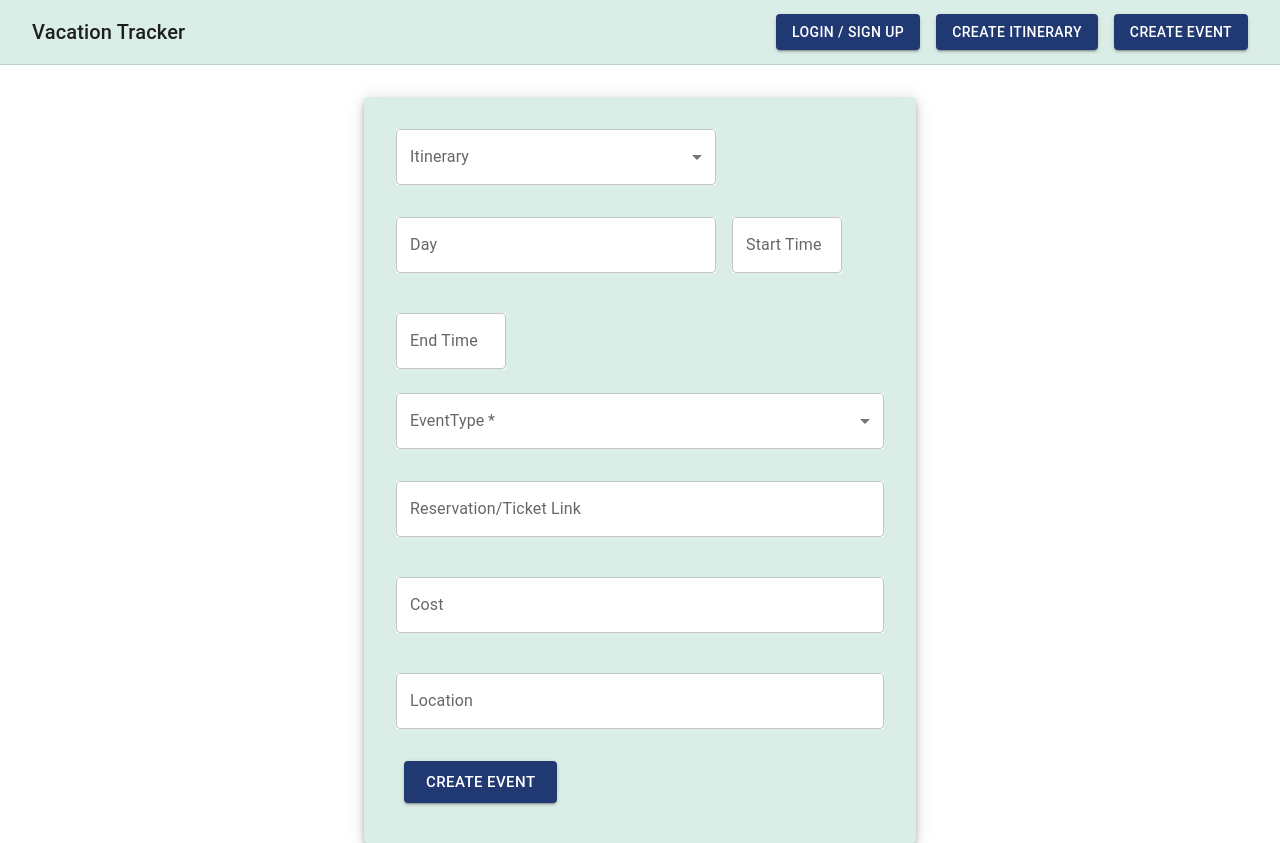
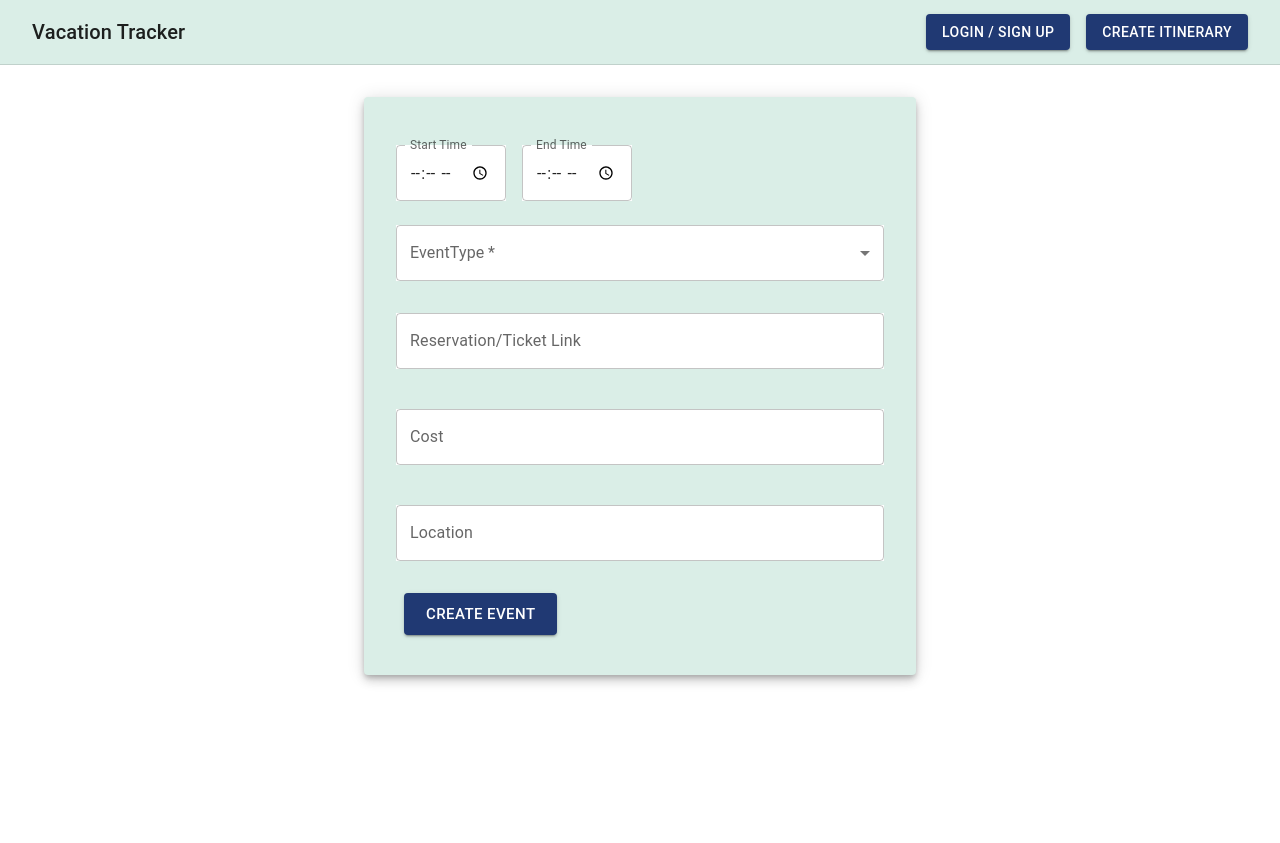
Before and after one commit to seamus0192/307-travel-project, a React (Create React App) app in the folder packages/travel-project-frontend/: page /itinerary/create-event in a window 1280 px wide. After the commit the page ends 800 px from the top, so only its background shows below. Built offline with nearby package versions, Linux system fonts and the light colour scheme.

Commit message:
fixed user flow for creating events

```diff
--- a/packages/travel-project-frontend/src/components/Header/Header.tsx
+++ b/packages/travel-project-frontend/src/components/Header/Header.tsx
@@ -80,20 +80,6 @@ const Header: React.FC = () => {
           >
             Create Itinerary
           </Button>
-          <Button
-            variant="contained"
-            sx={{
-              backgroundColor: "#203973",
-              ":hover": {
-                bgcolor: "#3355A8",
-              },
-              mx: 1,
-            }}
-            component={RouterLink}
-            to="/itinerary/create-event"
-          >
-            Create Event
-          </Button>
         </Box>
       </Toolbar>
     </AppBar>
--- a/packages/travel-project-frontend/src/pages/CreateEvent/CreateEvent.tsx
+++ b/packages/travel-project-frontend/src/pages/CreateEvent/CreateEvent.tsx
@@ -1,4 +1,4 @@
-import React, { useState, useEffect } from "react";
+import React, { useState } from "react";
 import {
   Container,
   TextField,
@@ -12,44 +12,42 @@ import {
   type SelectChangeEvent,
 } from "@mui/material";
 import Grid from "@mui/material/Unstable_Grid2";
-import { getItineraries } from "../../httpClient/itinerary";
+// import { getItineraries } from "../../httpClient/itinerary";
 import { createEvent } from "../../httpClient/event";
-import { type Itinerary } from "@prisma/client";
-import { useNavigate } from "react-router-dom";
+import { useLocation, useNavigate } from "react-router-dom";
 
 function CreateEvent(): React.ReactElement {
-  const [itenId, setItenId] = useState("");
-  const [day, setDay] = useState("");
   const [startTime, setStartTime] = useState("");
   const [endTime, setEndTime] = useState("");
   const [eventType, setEventType] = useState("");
   const [ticketLink, setTicketLink] = useState("");
   const [cost, setCost] = useState("");
   const [eventLocation, setEventLocation] = useState("");
-  const [itineraries, setItineraries] = useState<Itinerary[]>([]);
+  // const [itineraries, setItineraries] = useState<Itinerary[]>([]);
   const navigate = useNavigate();
+  const location = useLocation();
 
-  useEffect(() => {
-    const fetchItineraries = async (): Promise<void> => {
-      try {
-        const userId = localStorage.getItem("userId");
-        if (userId !== null) {
-          const fetchedItineraries = await getItineraries(parseInt(userId));
-          setItineraries(fetchedItineraries);
-        }
-      } catch (error) {
-        console.error("Error fetching itineraries:", error);
-      }
-    };
+  // useEffect(() => {
+  //   const fetchItineraries = async (): Promise<void> => {
+  //     try {
+  //       const userId = localStorage.getItem("userId");
+  //       if (userId !== null) {
+  //         const fetchedItineraries = await getItineraries(parseInt(userId));
+  //         setItineraries(fetchedItineraries);
+  //       }
+  //     } catch (error) {
+  //       console.error("Error fetching itineraries:", error);
+  //     }
+  //   };
 
-    fetchItineraries().catch(Error);
-  }, []);
+  //   fetchItineraries().catch(Error);
+  // }, []);
 
   const handleChange = (event: SelectChangeEvent): void => {
     setEventType(event.target.value);
   };
 
-  const handleCreateButtonClick = (): void => {
+  function handleCreateButtonClick(): void {
     (async () => {
       try {
         const eventData = {
@@ -61,14 +59,14 @@ function CreateEvent(): React.ReactElement {
           location: eventLocation,
         };
 
-        const dayId = parseInt(day);
+        const dayId = parseInt(location.state?.dayId);
         await createEvent(eventData, dayId);
-        navigate(`/itinerary/${itenId}`);
+        navigate(`/day/${dayId}`);
       } catch (error) {
         console.error("Error creating event:", error);
       }
     })().catch(Error);
-  };
+  }
 
   return (
     <Container maxWidth="sm">
@@ -89,66 +87,10 @@ function CreateEvent(): React.ReactElement {
             justifyContent="center"
           >
             <Grid container spacing={2}>
-              {/* Itinerary Select Field */}
-              <Grid xs={8}>
-                <FormControl
-                  fullWidth
-                  sx={{
-                    backgroundColor: "#fff", // Set background color to white
-                    "& .MuiOutlinedInput-root": {
-                      "&:hover fieldset": {
-                        borderColor: "#3355A8", // Optional: sets border color on hover
-                      },
-                      "&.Mui-focused fieldset": {
-                        borderColor: "#203973", // Optional: sets border color when focused
-                      },
-                    },
-                  }}
-                >
-                  <InputLabel id="select-itinerary-label">Itinerary</InputLabel>
-                  <Select
-                    labelId="select-itinerary-label"
-                    id="select-itinerary"
-                    value={itenId}
-                    label="Itinerary"
-                    onChange={(e) => {
-                      setItenId(e.target.value);
-                    }}
-                  >
-                    {itineraries.map((itinerary) => (
-                      <MenuItem key={itinerary.id} value={itinerary.id}>
-                        {itinerary.name}
-                      </MenuItem>
-                    ))}
-                  </Select>
-                </FormControl>
-              </Grid>
-              <Grid xs={8}>
-                <TextField
-                  label="Day"
-                  variant="outlined"
-                  value={day}
-                  onChange={(e) => {
-                    setDay(e.target.value);
-                  }}
-                  margin="normal"
-                  fullWidth
-                  sx={{
-                    backgroundColor: "#fff", // Set background color to white
-                    "& .MuiOutlinedInput-root": {
-                      "&:hover fieldset": {
-                        borderColor: "#3355A8", // Optional: sets border color on hover
-                      },
-                      "&.Mui-focused fieldset": {
-                        borderColor: "#203973", // Optional: sets border color when focused
-                      },
-                    },
-                  }}
-                />
-              </Grid>
               <Grid xs={3}>
                 <TextField
                   label="Start Time"
+                  type="time"
                   variant="outlined"
                   value={startTime}
                   onChange={(e) => {
@@ -156,14 +98,20 @@ function CreateEvent(): React.ReactElement {
                   }}
                   margin="normal"
                   fullWidth
+                  InputLabelProps={{
+                    shrink: true,
+                  }}
+                  inputProps={{
+                    step: 300,
+                  }}
                   sx={{
-                    backgroundColor: "#fff", // Set background color to white
+                    backgroundColor: "#fff",
                     "& .MuiOutlinedInput-root": {
                       "&:hover fieldset": {
-                        borderColor: "#3355A8", // Optional: sets border color on hover
+                        borderColor: "#3355A8",
                       },
                       "&.Mui-focused fieldset": {
-                        borderColor: "#203973", // Optional: sets border color when focused
+                        borderColor: "#203973",
                       },
                     },
                   }}
@@ -172,6 +120,7 @@ function CreateEvent(): React.ReactElement {
               <Grid xs={3}>
                 <TextField
                   label="End Time"
+                  type="time"
                   variant="outlined"
                   value={endTime}
                   onChange={(e) => {
@@ -179,14 +128,20 @@ function CreateEvent(): React.ReactElement {
                   }}
                   margin="normal"
                   fullWidth
+                  InputLabelProps={{
+                    shrink: true,
+                  }}
+                  inputProps={{
+                    step: 300,
+                  }}
                   sx={{
-                    backgroundColor: "#fff", // Set background color to white
+                    backgroundColor: "#fff",
                     "& .MuiOutlinedInput-root": {
                       "&:hover fieldset": {
-                        borderColor: "#3355A8", // Optional: sets border color on hover
+                        borderColor: "#3355A8",
                       },
                       "&.Mui-focused fieldset": {
-                        borderColor: "#203973", // Optional: sets border color when focused
+                        borderColor: "#203973",
                       },
                     },
                   }}
--- a/packages/travel-project-frontend/src/pages/DayView/DayView.tsx
+++ b/packages/travel-project-frontend/src/pages/DayView/DayView.tsx
@@ -112,6 +112,10 @@ const DayView: React.FC = () => {
     }
   }, [dayId]);
 
+  const handleCreateBtn = (): void => {
+    navigate("/itinerary/create-event", { state: { dayId } });
+  };
+
   return (
     <Container>
       <Button
@@ -129,6 +133,21 @@ const DayView: React.FC = () => {
       >
         Go Home
       </Button>
+      <Button
+        variant="contained"
+        sx={{
+          backgroundColor: "#203973",
+          ":hover": {
+            bgcolor: "#3355A8",
+          },
+          mx: 1,
+        }}
+        onClick={() => {
+          handleCreateBtn();
+        }}
+      >
+        Create Event
+      </Button>
       <Grid container spacing={2}>
         {events.map((event: Event) => (
           <BookingCard key={event.id} {...event} />
--- a/packages/travel-project-frontend/src/pages/ItineraryOverview/ItineraryOverview.tsx
+++ b/packages/travel-project-frontend/src/pages/ItineraryOverview/ItineraryOverview.tsx
@@ -22,7 +22,8 @@ const ItineraryOverview: React.FC = () => {
       try {
         // Check if itineraryId is defined and is a valid string
         if (itineraryId !== null && itineraryId !== undefined) {
-          const id = parseInt(itineraryId.substring(1), 10);
+          const id = parseInt(itineraryId.substring(0), 10);
+          // console.log(id);
           if (!isNaN(id)) {
             const fetchedDays = await getDays(id);
             const formattedDays = fetchedDays.map((day) => ({
@@ -30,14 +31,13 @@ const ItineraryOverview: React.FC = () => {
               // Convert day.date to a Date object and then to an ISO string
               date: day.date,
             }));
+            // console.log(formattedDays);
             setDays(formattedDays);
           } else {
             console.error("Invalid itineraryId");
-            // Handle invalid itineraryId
           }
         } else {
           console.error("itineraryId is undefined");
-          // Handle undefined itineraryId
         }
       } catch (error) {
         console.error("Error fetching days:", error);
```
Also changed, not shown: packages/travel-project-frontend/src/pages/CreateIntinerary/CreateItinerary.tsx (+52 -15 lines).
